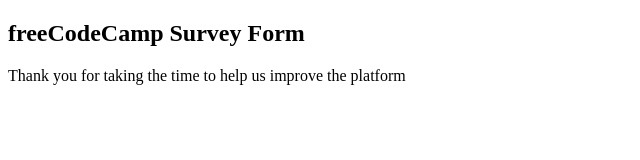
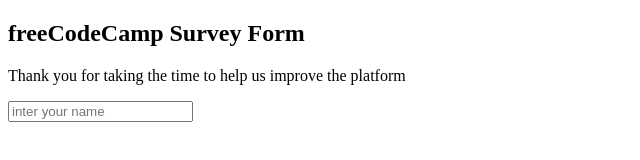
Before and after one commit to EngrHumza/Pak-Iraq, a plain HTML site: page fcc-test-suite-template-master/index.html in a window 1280 px wide. Shown: the whole page, without its empty margins (0-640 px from the left). Drawn offline with Linux system fonts and the light colour scheme.

Commit message:
updata form section

```diff
--- a/fcc-test-suite-template-master/index.html
+++ b/fcc-test-suite-template-master/index.html
@@ -15,7 +15,11 @@
       <p id="description">Thank you for taking the time to help us improve the platform</p>
     </section>
 
-
+    <section>
+      <form action="" id="survey-form">
+        <input type="text" id="name" placeholder="inter your name" title="you should put your first name">
+      </form>
+    </section>
     <!--
 
     Hello Camper!
```
